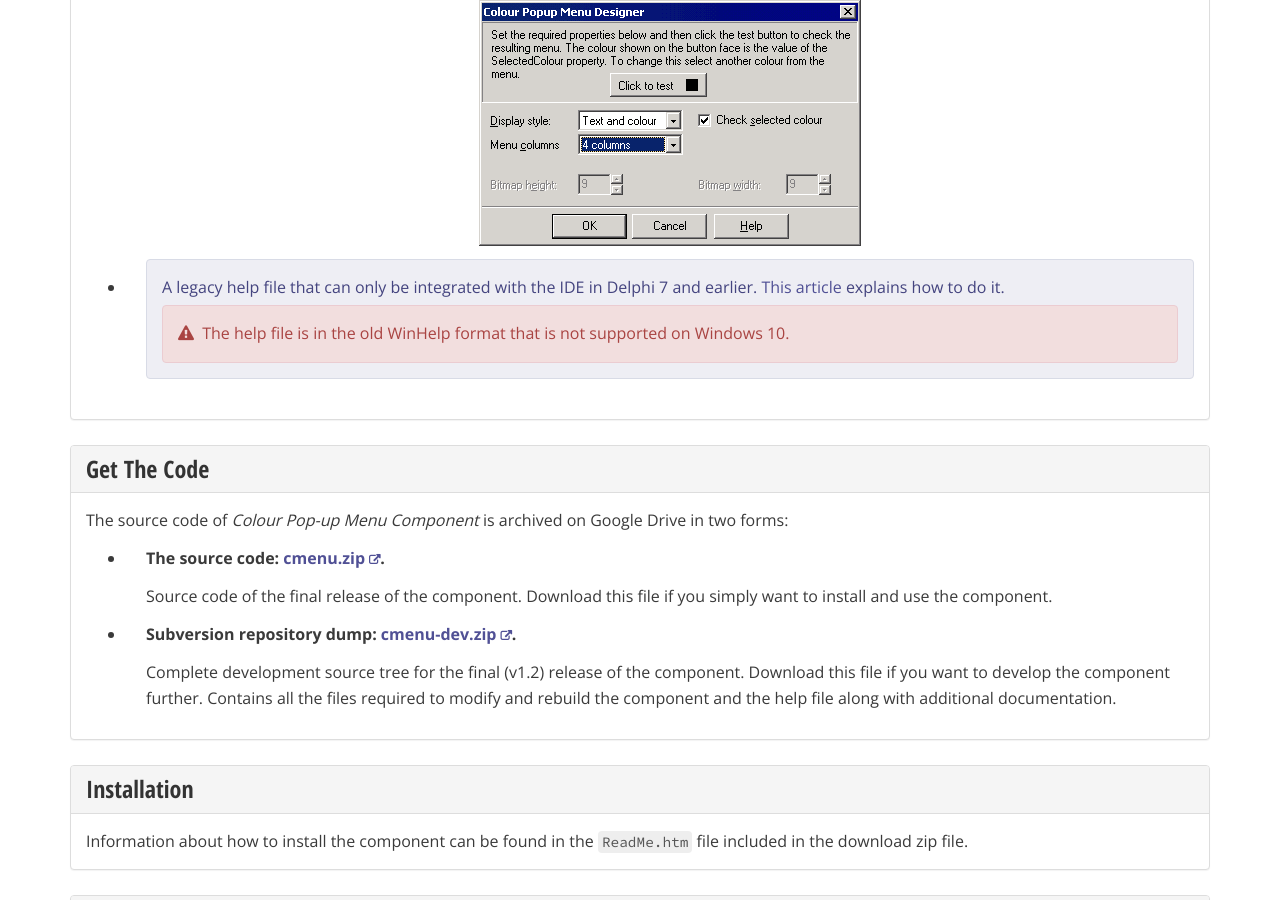
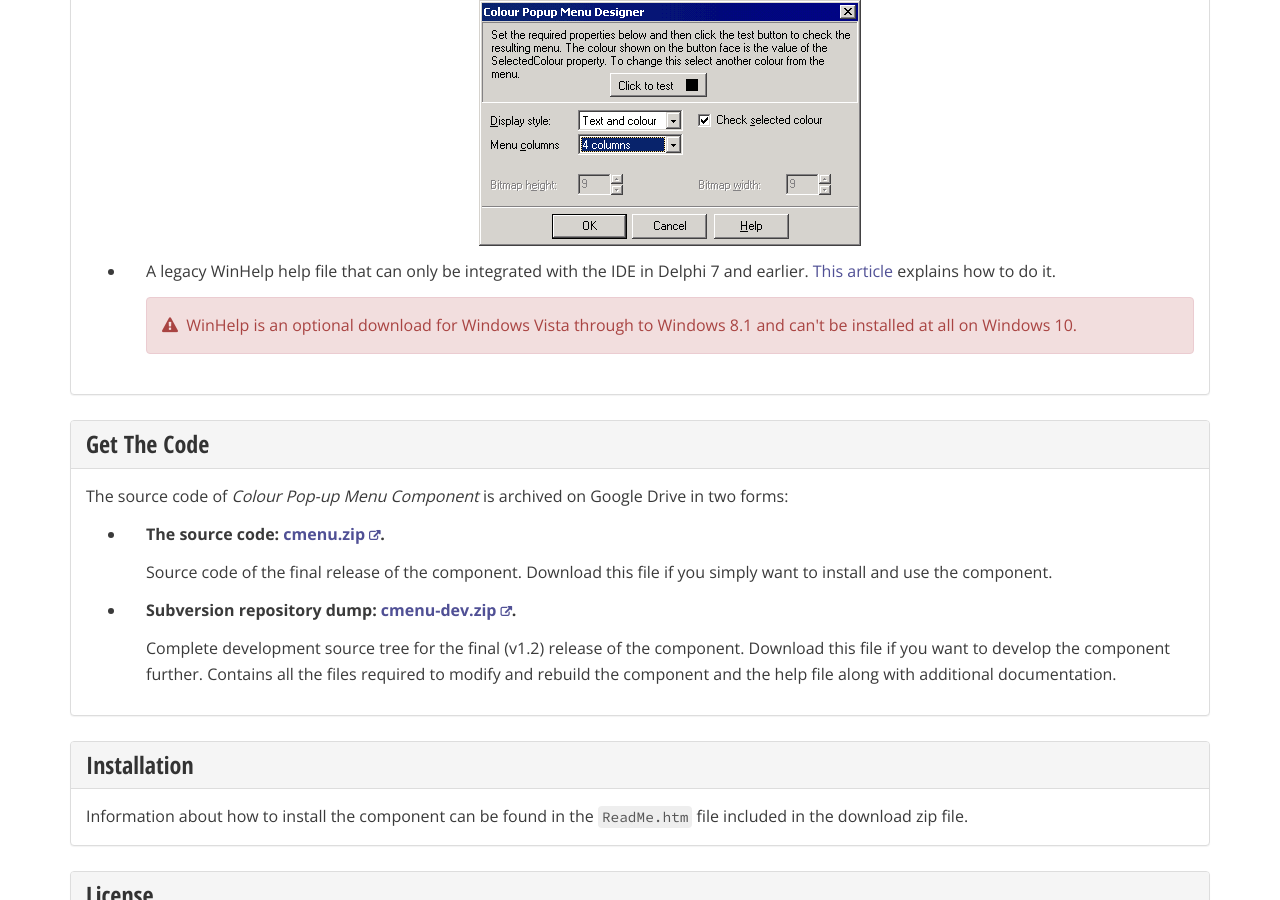
Before and after one commit to delphidabbler/delphidabbler.github.io, a Jekyll site: the page built from _software/cmenu.html, in a window 1280 px wide and 900 px high, scrolled down 1840 px. Built offline with Jekyll 4.4.1, drawn with Linux system fonts in a browser that asks for light colours; nearby versions of some CDN libraries.

Commit message:
Add warning about WinHelp & Win 10 to relevant software pages

```diff
--- a/_software/cmenu.html
+++ b/_software/cmenu.html
@@ -131,12 +131,11 @@ status: "mothballed"
 				</p>
 			</li>
 			<li>
-				<div class="alert alert-info condensed-bottom">
 				<p>
-					A legacy help file that can only be integrated with the IDE in Delphi 7 and earlier. <a href="{{ site.base-url }}/articles/article-15">This article</a> explains how to do it.
+					A legacy WinHelp help file that can only be integrated with the IDE in Delphi 7 and earlier. <a href="{{ site.base-url }}/articles/article-15">This article</a> explains how to do it.
 				</p>
-				<p class="alert alert-danger glyph condensed-bottom">
-					The help file is in the old WinHelp format that is not supported on Windows 10.
+				<p class="alert alert-danger glyph">
+					WinHelp is an optional download for Windows Vista through to Windows 8.1 and can't be installed at all on Windows 10.
 				</p>
 			</li>
 		</ul>
```
Also changed, not shown: _software/aboutbox.html (+5 -2 lines), _software/dropfiles.html (+5 -2 lines), _software/shellfolders.html (+5 -2 lines), _software/verinfo.html (+5 -2 lines), _software/wdwstate.html (+5 -2 lines).
